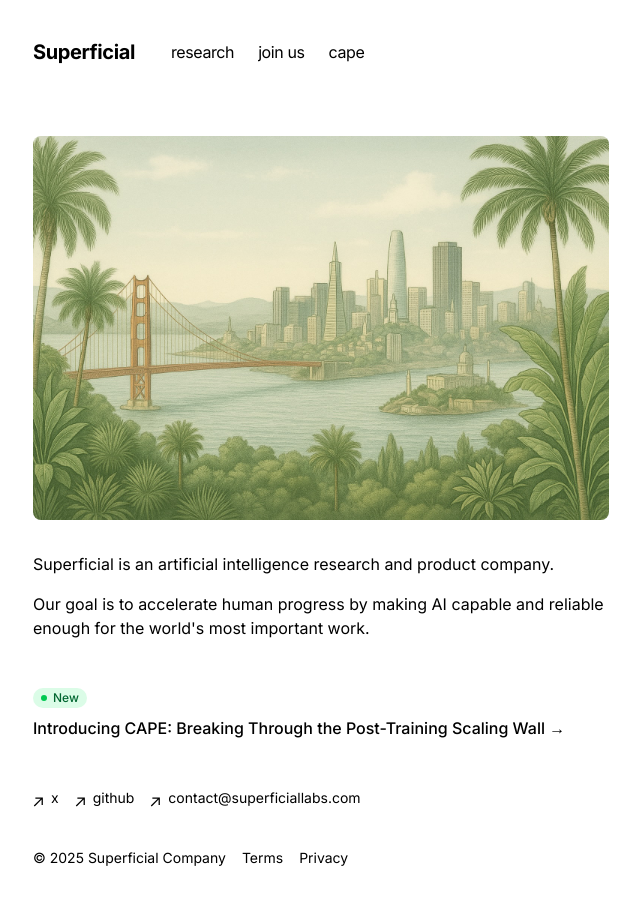
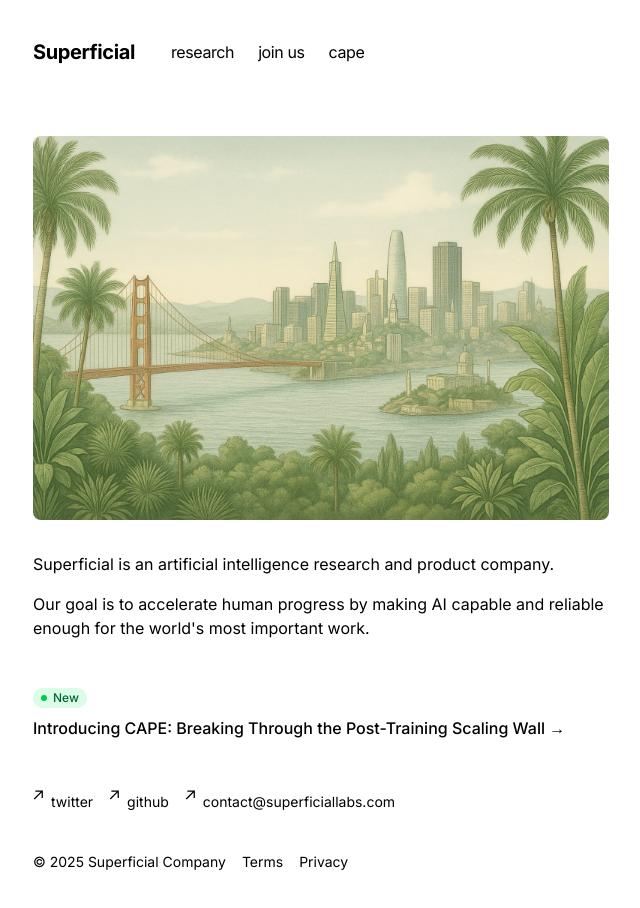
Before and after one commit to superficialorg/capabilitybench, a Next.js app: page / in a window 1280 px wide. Shown: the top 908 px of the page, without its empty margins (319-959 px from the left). Built offline with nearby package versions, Linux system fonts and the light colour scheme.

Commit message:
Position footer arrows higher than text and change x to twitter

```diff
--- a/app/components/footer.tsx
+++ b/app/components/footer.tsx
@@ -23,39 +23,39 @@ export default function Footer() {
       <ul className="font-sm mt-8 flex flex-row space-x-4 text-black text-sm">
         <li>
           <a
-            className="flex items-center transition-all hover:text-neutral-800 text-black"
+            className="flex items-start transition-all hover:text-neutral-800 text-black"
             rel="noopener noreferrer"
             target="_blank"
             href="https://x.com/superficiallabs"
           >
-            <span className="flex items-center">
+            <span className="flex items-center mt-0.5">
               <ArrowIcon />
             </span>
-            <p className="ml-2 h-7">x</p>
+            <p className="ml-2 h-7 mt-1">twitter</p>
           </a>
         </li>
         <li>
           <a
-            className="flex items-center transition-all hover:text-neutral-800 text-black"
+            className="flex items-start transition-all hover:text-neutral-800 text-black"
             rel="noopener noreferrer"
             target="_blank"
             href="https://github.com/superficiallabs"
           >
-            <span className="flex items-center">
+            <span className="flex items-center mt-0.5">
               <ArrowIcon />
             </span>
-            <p className="ml-2 h-7">github</p>
+            <p className="ml-2 h-7 mt-1">github</p>
           </a>
         </li>
         <li>
           <a
-            className="flex items-center transition-all hover:text-neutral-800 text-black"
+            className="flex items-start transition-all hover:text-neutral-800 text-black"
             href="mailto:contact@superficiallabs.com"
           >
-            <span className="flex items-center">
+            <span className="flex items-center mt-0.5">
               <ArrowIcon />
             </span>
-            <p className="ml-2 h-7">contact@superficiallabs.com</p>
+            <p className="ml-2 h-7 mt-1">contact@superficiallabs.com</p>
           </a>
         </li>
       </ul>
```
